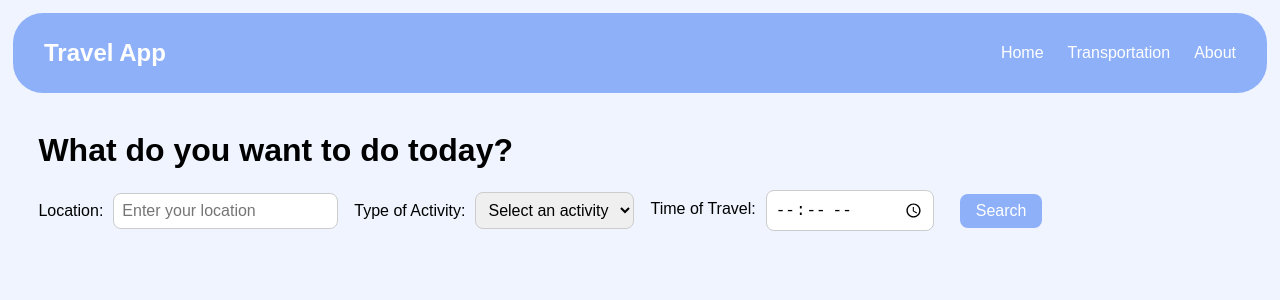
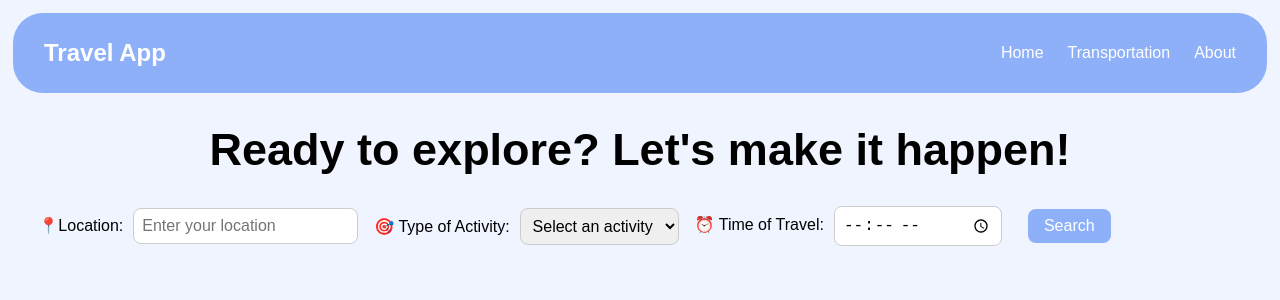
Before and after one commit to MehekB/Travel-App-IH25, a React (Create React App) app in the folder travel-app/: page / in a window 1280 px wide. Shown: the top 300 px of the page. Built offline with nearby package versions, Linux system fonts and the light colour scheme.

Commit message:
adding search loading screen

```diff
--- a/travel-app/src/pages/App.css
+++ b/travel-app/src/pages/App.css
@@ -5,8 +5,10 @@ body {
 }
 
 .header {
-  margin-left: 3%;
-  margin-top: 3%;
+  text-align: center;
+  font-size: 45px;
+  font-family: Arial, sans-serif;
+  /* letter-spacing: 0.px; */
 }
 
 .search-bar {
@@ -50,3 +52,31 @@ body {
   flex: 0; /* Button takes only the space it needs */
   padding: 0.5rem 1rem; /* Add some padding for the button */
 }
+
+.loading-text {
+  margin: 30px;
+  text-align: center;
+}
+
+.loading-container {
+  display: flex;
+  justify-content: center;
+  align-items: center;
+  height: 100vh;
+  text-align: center;
+  position: center;
+}
+
+.loader {
+  border: 8px solid #f3f3f3;
+  border-top: 8px solid #8eb0f9;
+  border-radius: 50%;
+  width: 50px;
+  height: 50px;
+  animation: spin 2s linear infinite;
+}
+
+@keyframes spin {
+  0% {transform: rotate(0deg); }
+  100% {transform: rotate(360deg); }
+}
--- a/travel-app/src/pages/App.js
+++ b/travel-app/src/pages/App.js
@@ -11,14 +11,19 @@ function Home() {
   const [currentLocation, setCurrentLocation] = useState('');
   const [activityType, setActivityType] = useState('');
   const [travelTime, setTravelTime] = useState('');
+  const [loading, setLoading] = useState(false);
   const navigate = useNavigate();
 
   const handleSearch = () => {
+    setLoading(true);
+
+    setTimeout(() => {
     console.log("Search clicked!");
     console.log("Location:", currentLocation);
     console.log("Activity Type:", activityType);
     console.log("Travel Time:", travelTime);
 
+    setLoading(false);
     navigate('/results', {
       state: {
         location: currentLocation,
@@ -26,17 +31,23 @@ function Home() {
         time: travelTime,
       },
     });
+  }, 3000);
     // Add logic here to perform the search (e.g., API call or navigation)
   };
 
   return (
     <div>
-      <h1 className="header">What do you want to do today?</h1>
-
-      <div className="search-bar">
+      <h1 className="header">Ready to explore? Let's make it happen!</h1>
+      {loading ? (
+        <div className="loading-container">
+          <div className="loader"></div>
+          <p className="loading-text"> Finding the best spots...</p>
+        </div>
+      ) : (
+        <div className="search-bar">
         {/* Location Input */}
         <div>
-          <label htmlFor="location">Location:</label>
+          <label htmlFor="location">📍Location:</label>
           <input
             id="location"
             type="text"
@@ -48,7 +59,7 @@ function Home() {
 
         {/* Activity Type Dropdown */}
         <div>
-          <label htmlFor="activityType">Type of Activity:</label>
+          <label htmlFor="activityType">🎯 Type of Activity:</label>
           <select
             id="activityType"
             value={activityType}
@@ -67,7 +78,7 @@ function Home() {
 
         {/* Travel Time Input */}
         <div>
-          <label htmlFor="travelTime">Time of Travel:</label>
+          <label htmlFor="travelTime">⏰ Time of Travel:</label>
           <input
             id="travelTime"
             type="time"
@@ -81,7 +92,7 @@ function Home() {
           <button onClick={handleSearch}>Search</button>
         </div>
       </div>
-
+      )}
     </div>
   );
 }
```
